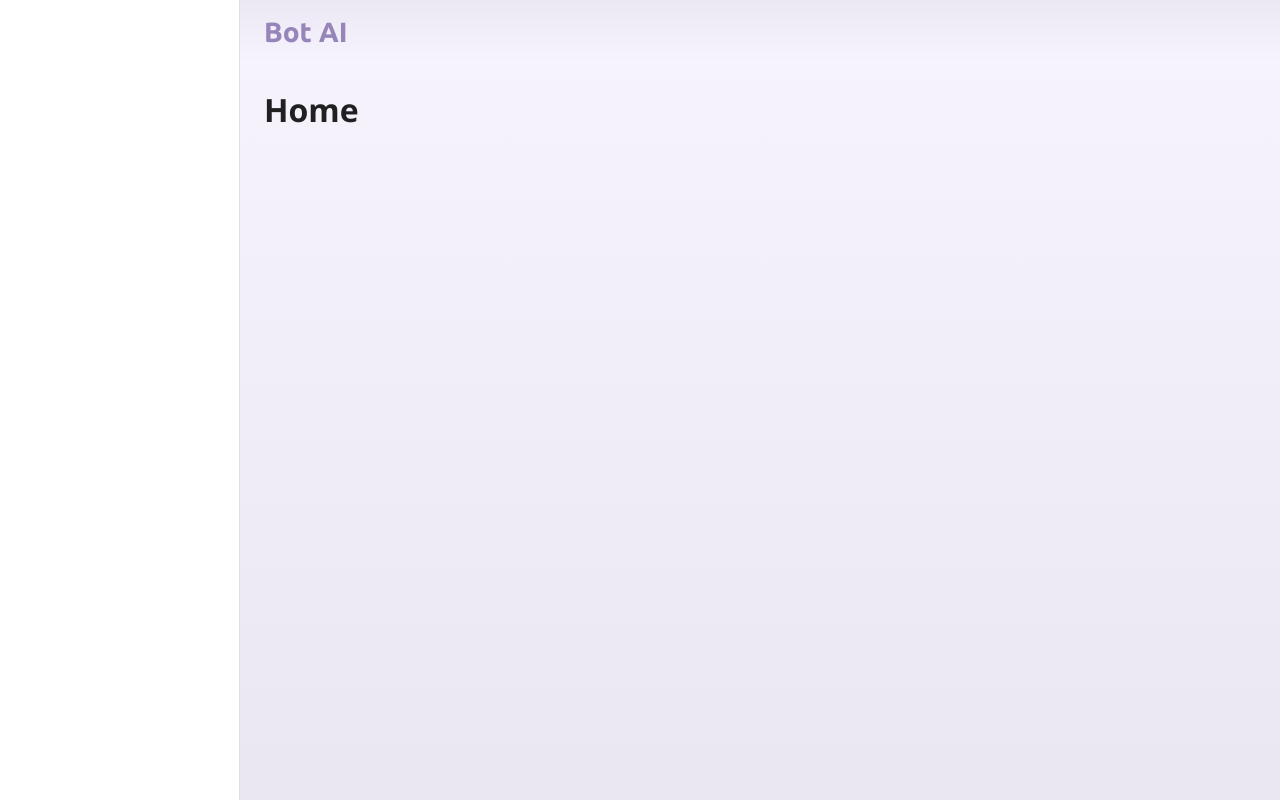
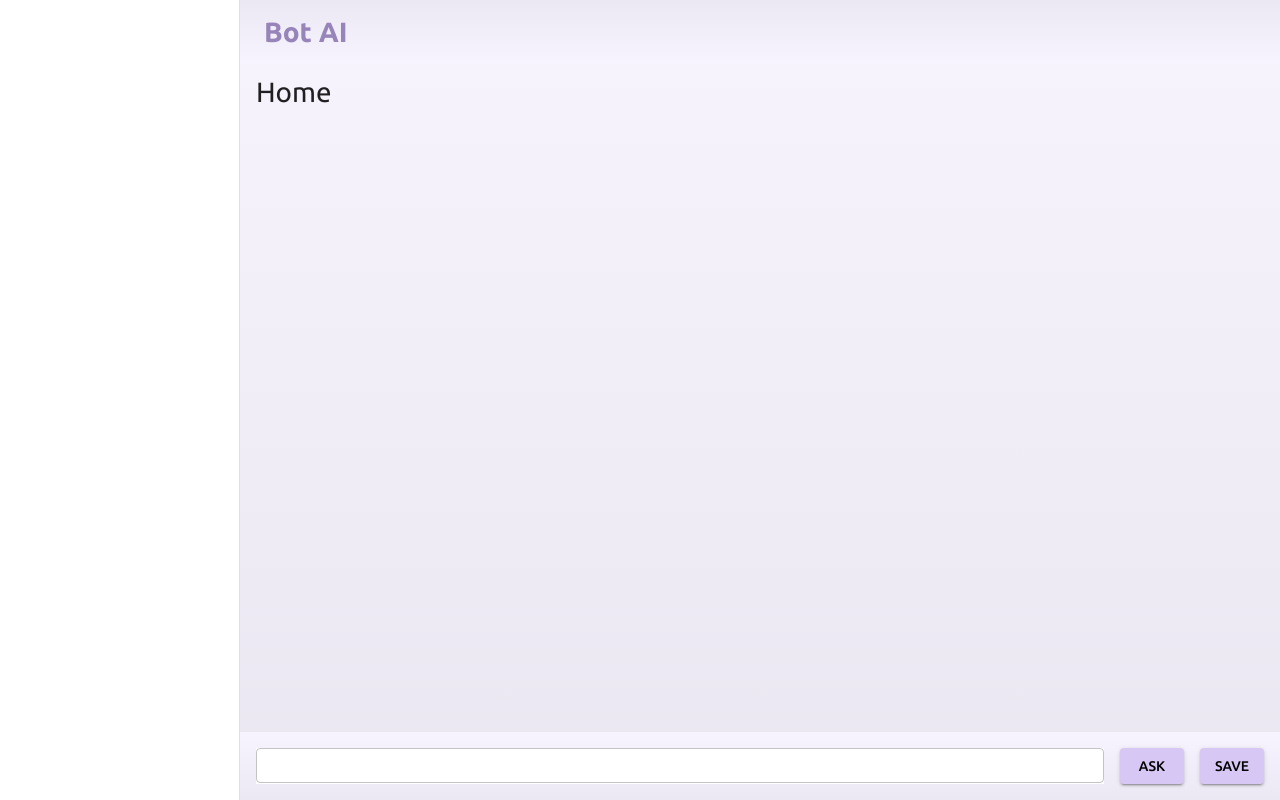
Before and after one commit to AshuJojo/bot-ai, a React (Vite) app: page / in a window 1280 px wide. Built offline with nearby package versions, Linux system fonts and the light colour scheme.

Commit message:
Query Form UI implemented without functionalities

```diff
--- a/src/App.jsx
+++ b/src/App.jsx
@@ -1,12 +1,20 @@
-import Navbar from "./components/navbar"
+import { Box } from "@mui/material"
+import Navbar from "./components/Navbar/Navbar"
+import QueryForm from "./components/QueryForm/QueryForm"
 import Home from "./pages/Home"
 
 function App() {
 
   return (
     <>
-      <Navbar >
-        <Home />
+      <Navbar>
+        <Box sx={{
+          display: 'flex',
+          flexDirection: 'column',
+        }}>
+          <Home />
+          <QueryForm />
+        </Box>
       </Navbar>
     </>
   )
--- a/src/components/Navbar.jsx
+++ b/src/components/Navbar/Navbar.jsx
@@ -8,9 +8,9 @@ import Typography from '@mui/material/Typography';
 import { useState } from 'react';
 import { GiHamburgerMenu } from 'react-icons/gi';
 
-const drawerWidth = 240;
 
 function Navbar({ children }) {
+    const drawerWidth = 240;
     const [mobileOpen, setMobileOpen] = useState(false);
     const [isClosing, setIsClosing] = useState(false);
 
@@ -32,7 +32,6 @@ function Navbar({ children }) {
     const drawer = (
         <div>
             <Toolbar />
-
         </div>
     );
 
@@ -94,7 +93,7 @@ function Navbar({ children }) {
             </Box>
             <Box
                 component="main"
-                sx={{ flexGrow: 1, p: 3, width: { sm: `calc(100% - ${drawerWidth}px)` } }}
+                sx={{ flexGrow: 1, width: { sm: `calc(100% - ${drawerWidth}px)` } }}
             >
                 <Toolbar />
                 {children}
--- /dev/null
+++ b/src/components/QueryForm/QueryForm.jsx
@@ -0,0 +1,32 @@
+import { Button, Stack, TextField } from "@mui/material";
+import styles from './QueryForm.module.css';
+
+const QueryForm = () => {
+    return (
+        <Stack
+            className={styles.container} sx={{
+                width: {
+                    xs: '100%',
+                    sm: `calc(100% - 240px)`
+                }
+            }}
+            direction='row'
+            spacing={2}
+        >
+            <TextField
+                variant="outlined"
+                sx={{
+                    backgroundColor: 'white',
+                    width: '100%',
+                    '& input': {
+                        padding: '0.4rem 0.5rem'
+                    }
+                }}
+            />
+            <Button>Ask</Button>
+            <Button>Save</Button>
+        </Stack >
+    )
+}
+
+export default QueryForm
--- /dev/null
+++ b/src/components/QueryForm/QueryForm.module.css
@@ -0,0 +1,9 @@
+.container {
+    position: fixed;
+    bottom: 0;
+    right: 0;
+    min-height: 54px;
+    background: linear-gradient(0deg, rgb(235 231 243) 0%, rgb(248 244 255) 100%);
+    padding: 1rem;
+    z-index: 1000;
+}
--- a/src/index.css
+++ b/src/index.css
@@ -55,6 +55,6 @@ h6 {
 #root,
 #__next {
   isolation: isolate;
-  height: 100%;
+  min-height: 100%;
   background: linear-gradient(180deg, rgba(215, 199, 244, 0.2) 0%, rgba(151, 133, 186, 0.2) 100%);
 }
--- a/src/pages/Home.jsx
+++ b/src/pages/Home.jsx
@@ -1,8 +1,10 @@
+import { Stack, Typography } from "@mui/material"
+
 const Home = () => {
   return (
-    <>
-      <h1>Home</h1>
-    </>
+    <Stack sx={{mx: 2}}>
+      <Typography variant="h2">Home</Typography>
+    </Stack>
   )
 }
 
--- a/src/theme.js
+++ b/src/theme.js
@@ -10,7 +10,7 @@ const theme = createTheme({
         },
         secondary: {
             main: '#D7C7F4',
-            contrastText: '#FFFFFF',
+            contrastText: '#000000',
         }
     },
     typography: {
@@ -34,7 +34,19 @@ const theme = createTheme({
             fontSize: '16px',
             lineHeight: 1.362,
         }
-    },
+    }
 });
 
+theme.components.MuiButton = {
+    defaultProps: {
+        variant: 'contained'
+    },
+    styleOverrides: {
+        contained: {
+            backgroundColor: theme.palette.secondary.main,
+            color: theme.palette.secondary.contrastText
+        }
+    }
+}
+
 export default responsiveFontSizes(theme);
```
Also changed, not shown: src/assets/images/soul-avatar.png (added).
